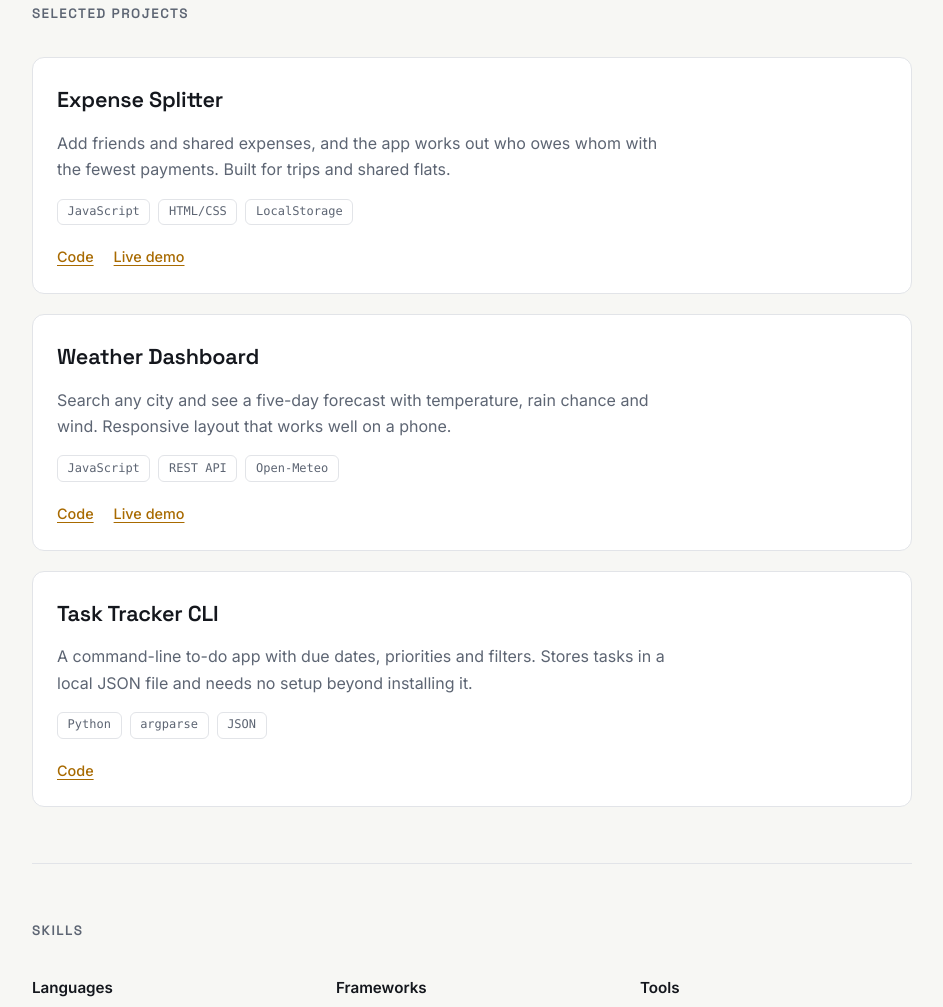
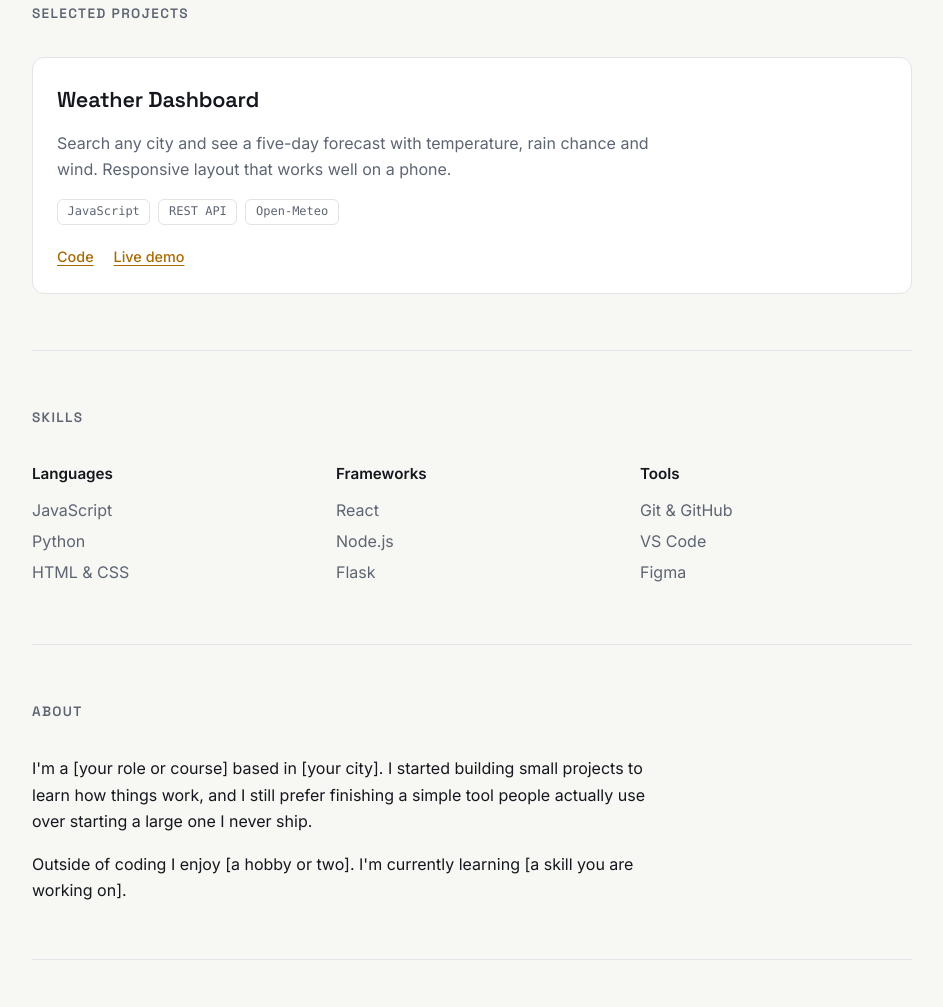
Before and after one commit to Sanchay2005/sanchay-agrawal, a plain HTML site: page index.html in a window 1280 px wide. Shown: the part 612-1619 px from the top of the page, without its empty margins (168-1111 px from the left). Drawn offline with Linux system fonts and the light colour scheme.

Commit message:
Remove Expense Splitter and Task Tracker sections

```diff
--- a/index.html
+++ b/index.html
@@ -144,24 +144,13 @@
     <section id="projects">
       <h2>Selected projects</h2>
       <div class="projects">
-        <article class="project">
-          <h3>Expense Splitter</h3>
-          <p>Add friends and shared expenses, and the app works out who owes whom with the fewest payments. Built for trips and shared flats.</p>
-          <ul class="meta"><li>JavaScript</li><li>HTML/CSS</li><li>LocalStorage</li></ul>
-          <div class="links"><a href="https://github.com/" target="_blank" rel="noopener">Code</a><a href="https://example.com" target="_blank" rel="noopener">Live demo</a></div>
-        </article>
-        <article class="project">
+<article class="project">
           <h3>Weather Dashboard</h3>
           <p>Search any city and see a five-day forecast with temperature, rain chance and wind. Responsive layout that works well on a phone.</p>
           <ul class="meta"><li>JavaScript</li><li>REST API</li><li>Open-Meteo</li></ul>
           <div class="links"><a href="https://github.com/" target="_blank" rel="noopener">Code</a><a href="https://claude.ai/artifact/7j36TZyRMSuhTgWPtHS3HG" target="_blank" rel="noopener">Live demo</a></div>
         </article>
-        <article class="project">
-          <h3>Task Tracker CLI</h3>
-          <p>A command-line to-do app with due dates, priorities and filters. Stores tasks in a local JSON file and needs no setup beyond installing it.</p>
-          <ul class="meta"><li>Python</li><li>argparse</li><li>JSON</li></ul>
-          <div class="links"><a href="https://github.com/" target="_blank" rel="noopener">Code</a></div>
-        </article>
+
       </div>
     </section>
 
```
